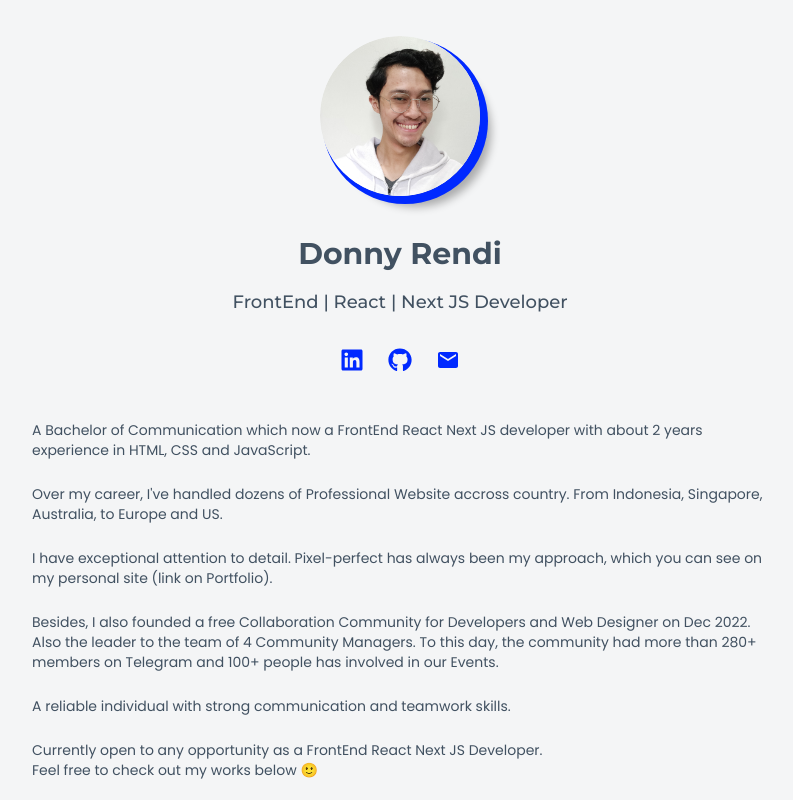
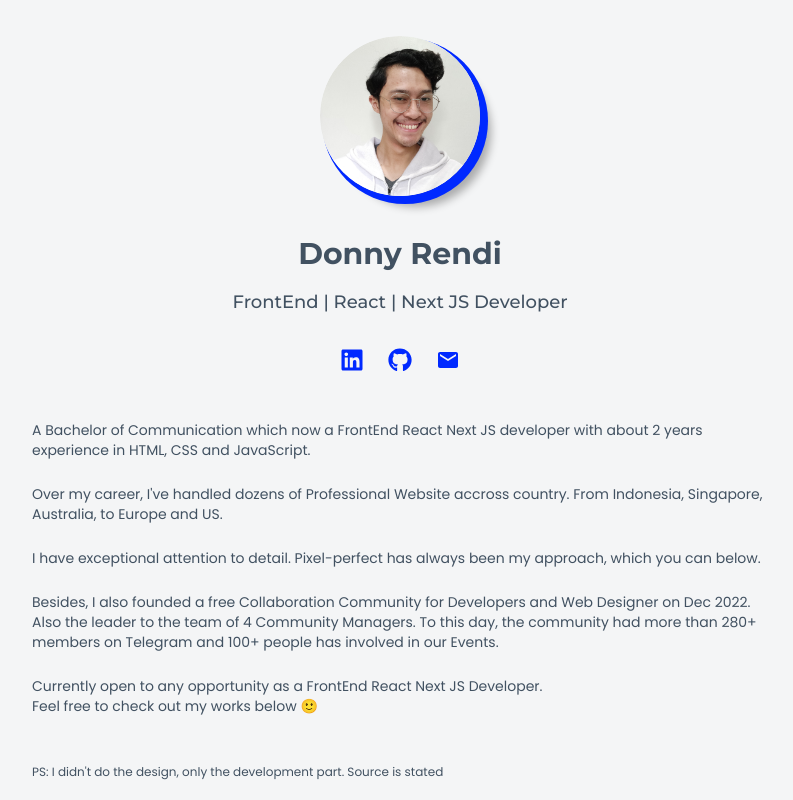
Before and after one commit to pandagenduts/personal-web, a React (Vite) app: page / in a window 1280 px wide. Shown: the top 800 px of the page, without its empty margins (240-1033 px from the left). Built offline with nearby package versions, Linux system fonts and the light colour scheme.

Commit message:
update hero details and PO image cover

```diff
--- a/src/pages/home/components/Hero.jsx
+++ b/src/pages/home/components/Hero.jsx
@@ -37,17 +37,13 @@
         </p>
         <p>
           I have exceptional attention to detail. Pixel-perfect has always been
-          my approach, which you can see on my personal site (link on
-          Portfolio).
+          my approach, which you can below.
         </p>
         <p>
           Besides, I also founded a free Collaboration Community for Developers
           and Web Designer on Dec 2022. Also the leader to the team of 4
           Community Managers. To this day, the community had more than 280+
           members on Telegram and 100+ people has involved in our Events.
-        </p>
-        <p>
-          A reliable individual with strong communication and teamwork skills.
         </p>
         <p className="mb-12">
           Currently open to any opportunity as a FrontEnd React Next JS
--- a/src/pages/home/components/Portfolio.jsx
+++ b/src/pages/home/components/Portfolio.jsx
@@ -20,7 +20,7 @@
   }, [cardCategory]);
 
   return (
-    <section className="container w-full px-4">
+    <section className="container w-full px-4" id="portfolio">
       <h2 className="text-center">Portfolio</h2>
       <div className="mb-10 flex justify-center gap-4">
         <button
```
Also changed, not shown: src/assets/Pixel Overture.png.
